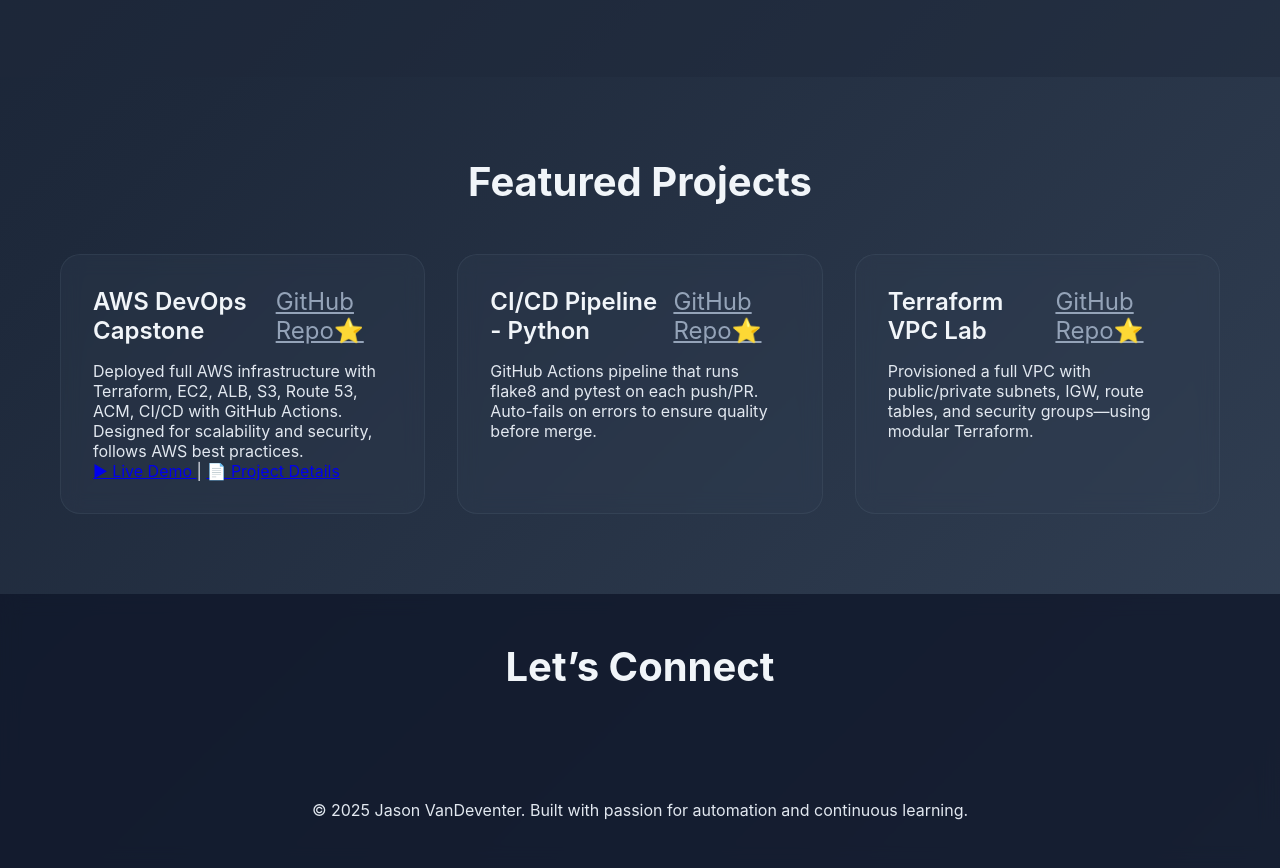
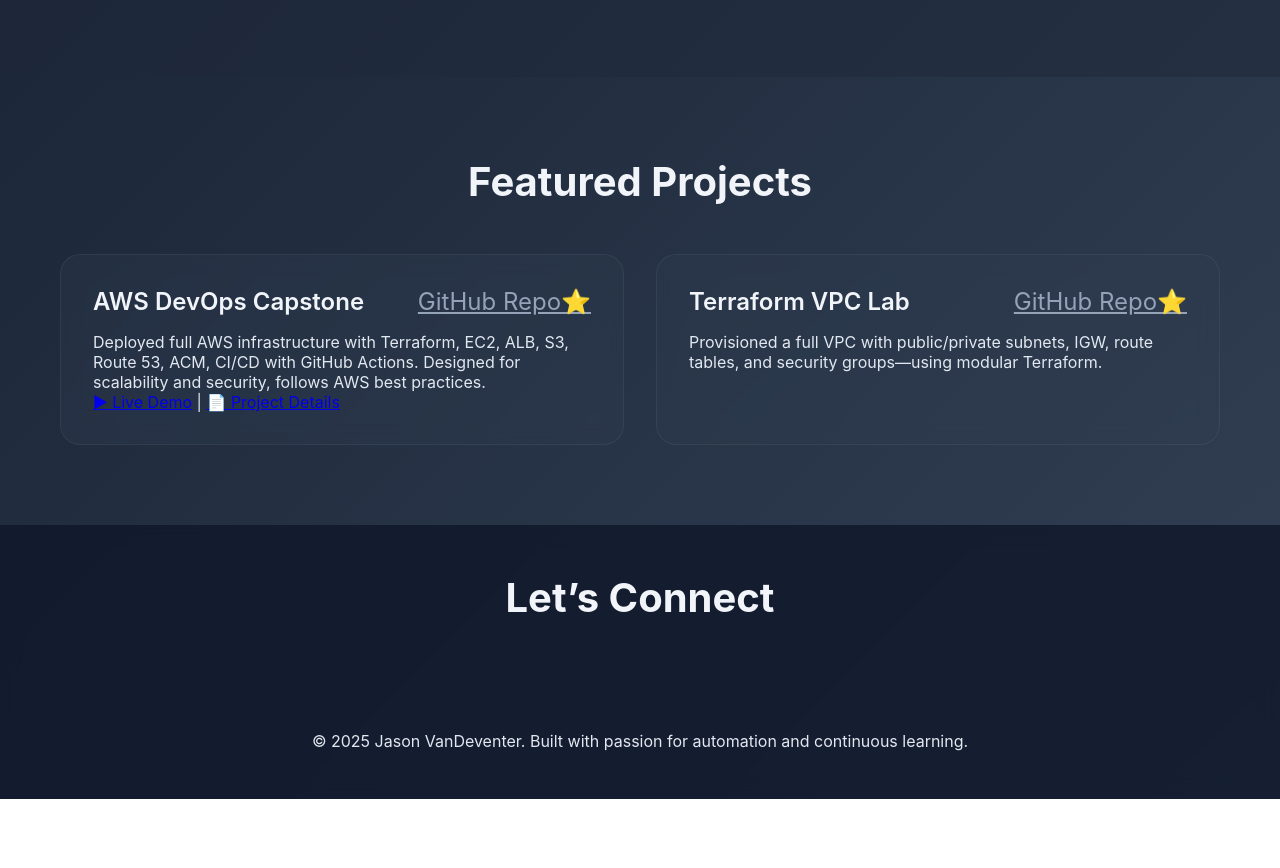
Before and after one commit to jasonvandeventer/jasonvandeventer.github.io, a plain HTML site: page index.html in a window 1280 px wide. Shown: the part 1533-2401 px from the top of the page. After the commit the page ends 2332 px from the top, so only its background shows below. Drawn offline with Linux system fonts and the light colour scheme.

Commit message:
feat: add linting configs, update capstone, and clean up index

```diff
--- a/index.html
+++ b/index.html
@@ -1,222 +1,151 @@
 <!DOCTYPE html>
 <html lang="en">
+
 <head>
-  <meta charset="utf-8"/>
-  <meta content="width=device-width, initial-scale=1.0" name="viewport"/>
-  <title>
-   Jason VanDeventer | DevOps Engineer
-  </title>
-  <link href="styles.css" rel="stylesheet"/>
-  <link href="https://cdnjs.cloudflare.com/ajax/libs/font-awesome/6.5.0/css/all.min.css" rel="stylesheet"/>
-  <meta content="Jason VanDeventer | DevOps Portfolio - Terraform, AWS, CI/CD, and cloud infrastructure." name="description"/>
-  <meta content="DevOps, Terraform, AWS, CI/CD, GitHub Actions, Jason VanDeventer, Portfolio" name="keywords"/>
-  <meta content="Jason VanDeventer" name="author"/>
-  <meta content="Jason VanDeventer | DevOps Portfolio" property="og:title"/>
-  <meta content="Hands-on AWS and DevOps projects built with Terraform, GitHub Actions, and Docker." property="og:description"/>
-  <meta content="https://vanfreckle.com/assets/preview.png" property="og:image"/>
-  <meta content="https://vanfreckle.com" property="og:url"/>
-  <link as="style" href="styles.css" rel="preload"/>
-  <meta content="default-src 'self'; script-src 'self' https://cdnjs.cloudflare.com; style-src 'self' https://cdnjs.cloudflare.com; object-src 'none'; base-uri 'self';" http-equiv="Content-Security-Policy"/>
+     <meta charset="utf-8" />
+     <meta content="width=device-width, initial-scale=1.0" name="viewport" />
+     <title>Jason VanDeventer | DevOps Engineer</title>
+     <link href="styles.css" rel="stylesheet" />
+     <link href="https://cdnjs.cloudflare.com/ajax/libs/font-awesome/6.5.0/css/all.min.css" rel="stylesheet" />
+
+     <!-- SEO & OpenGraph -->
+     <meta name="description"
+          content="Jason VanDeventer | DevOps Portfolio - Terraform, AWS, CI/CD, and cloud infrastructure." />
+     <meta name="keywords" content="DevOps, Terraform, AWS, CI/CD, GitHub Actions, Jason VanDeventer, Portfolio" />
+     <meta name="author" content="Jason VanDeventer" />
+     <meta property="og:title" content="Jason VanDeventer | DevOps Portfolio" />
+     <meta property="og:description"
+          content="Hands-on AWS and DevOps projects built with Terraform, GitHub Actions, and Docker." />
+     <meta property="og:image" content="https://vanfreckle.com/assets/preview.png" />
+     <meta property="og:url" content="https://vanfreckle.com" />
+
+     <!-- Performance & Security -->
+     <link rel="preload" href="styles.css" as="style" />
+     <meta http-equiv="Content-Security-Policy"
+          content="default-src 'self'; script-src 'self' https://cdnjs.cloudflare.com; style-src 'self' https://cdnjs.cloudflare.com; object-src 'none'; base-uri 'self';" />
 </head>
+
 <body>
      <header>
           <div class="container">
                <div class="header-content">
-     <div class="logo">
-      Jason VanDeventer
-     </div>
+                    <div class="logo">Jason VanDeventer</div>
                     <nav>
                          <ul>
-       <li>
-        <a href="#about">
-         About
-        </a>
-       </li>
-       <li>
-        <a href="#skills">
-         Skills
-        </a>
-       </li>
-       <li>
-        <a href="#projects">
-         Projects
-        </a>
-       </li>
-       <li>
-        <a href="#contact">
-         Contact
-        </a>
-       </li>
+                              <li><a href="#about">About</a></li>
+                              <li><a href="#skills">Skills</a></li>
+                              <li><a href="#projects">Projects</a></li>
+                              <li><a href="#contact">Contact</a></li>
                          </ul>
                     </nav>
                </div>
           </div>
      </header>
-  <section class="hero" id="about">
+
+     <section id="about" class="hero">
           <div class="container">
                <div class="hero-content">
-     <h1>
-      DevOps Engineer | Cloud Architect | Automation Enthusiast
-     </h1>
+                    <h1>DevOps Engineer | Cloud Architect | Automation Enthusiast</h1>
                     <p>
-      Driven DevOps Engineer with 15+ years in IT, now designing secure cloud infrastructure, CI/CD pipelines, and
-          containerized deployments. Actively seeking impactful opportunities in DevOps and cloud engineering.
+                         Driven DevOps Engineer with 15+ years in IT, now designing secure cloud infrastructure, CI/CD
+                         pipelines, and
+                         containerized deployments. Actively seeking impactful opportunities in DevOps and cloud
+                         engineering.
                     </p>
-     <a class="cta-button" href="#projects">
-      View My Work
-     </a>
+                    <a href="#projects" class="cta-button">View My Work</a>
                </div>
           </div>
      </section>
-  <section class="skills" id="skills">
+
+     <section id="skills" class="skills">
           <div class="container">
-    <h2 class="section-title animate-on-scroll">
-     Technical Skills
-    </h2>
+               <h2 class="section-title animate-on-scroll">Technical Skills</h2>
                <div class="skills-grid">
                     <div class="skill-card animate-on-scroll">
-      <div class="skill-icon">
-       🐳
-      </div>
-      <h3>
-       Containers
-      </h3>
-      <p>
-       Docker, Nginx
-      </p>
+                         <div class="skill-icon">🐳</div>
+                         <h3>Containers</h3>
+                         <p>Docker, Nginx</p>
                     </div>
                     <div class="skill-card animate-on-scroll">
-      <div class="skill-icon">
-       ☁️
-      </div>
-      <h3>
-       Cloud &amp; IaC
-      </h3>
-      <p>
-       AWS (EC2, ALB, S3, Route 53), Terraform
-      </p>
+                         <div class="skill-icon">☁️</div>
+                         <h3>Cloud & IaC</h3>
+                         <p>AWS (EC2, ALB, S3, Route 53), Terraform</p>
                     </div>
                     <div class="skill-card animate-on-scroll">
-      <div class="skill-icon">
-       🔄
-      </div>
-      <h3>
-       CI/CD
-      </h3>
-      <p>
-       GitHub Actions, Linting, Testing
-      </p>
+                         <div class="skill-icon">🔄</div>
+                         <h3>CI/CD</h3>
+                         <p>GitHub Actions, Linting, Testing</p>
                     </div>
                     <div class="skill-card animate-on-scroll">
-      <div class="skill-icon">
-       🔐
-      </div>
-      <h3>
-       Security
-      </h3>
-      <p>
-       IAM, Security Groups, HTTPS, DevSecOps
-      </p>
+                         <div class="skill-icon">🔐</div>
+                         <h3>Security</h3>
+                         <p>IAM, Security Groups, HTTPS, DevSecOps</p>
                     </div>
                     <div class="skill-card animate-on-scroll">
-      <div class="skill-icon">
-       💻
+                         <div class="skill-icon">💻</div>
+                         <h3>Dev Tools</h3>
+                         <p>Git, GitHub, Shell Scripting</p>
                     </div>
-      <h3>
-       Dev Tools
-      </h3>
+               </div>
+          </div>
+     </section>
+
+     <section id="projects" class="projects">
+          <div class="container">
+               <h2 class="section-title animate-on-scroll">Featured Projects</h2>
+               <div class="projects-grid">
+                    <div class="project-card animate-on-scroll">
+                         <div class="project-header">
+                              <h3 class="project-title">AWS DevOps Capstone</h3>
+                              <a href="https://github.com/jasonvandeventer/terraform_capstone"
+                                   class="github-link">GitHub Repo⭐</a>
+                         </div>
                          <p>
-       Git, GitHub, Shell Scripting
+                              Deployed full AWS infrastructure with Terraform, EC2, ALB, S3, Route 53, ACM, CI/CD with
+                              GitHub Actions.
+                              Designed for scalability and security, follows AWS best practices.
+                         </p>
+                         <div class="project-links">
+                              <a href="https://capstone.vanfreckle.com" target="_blank">▶ Live Demo</a> |
+                              <a href="/projects/capstone.html" target="_blank">📄 Project Details</a>
+                         </div>
+                    </div>
+
+                    <div class="project-card animate-on-scroll">
+                         <div class="project-header">
+                              <h3 class="project-title">Terraform VPC Lab</h3>
+                              <a href="https://github.com/jasonvandeventer/terraform-vpc-lab" class="github-link">GitHub
+                                   Repo⭐</a>
+                         </div>
+                         <p>
+                              Provisioned a full VPC with public/private subnets, IGW, route tables, and security
+                              groups—using modular Terraform.
                          </p>
                     </div>
                </div>
           </div>
      </section>
-  <section class="projects" id="projects">
+
+     <footer id="contact">
           <div class="container">
-    <h2 class="section-title animate-on-scroll">
-     Featured Projects
-    </h2>
-    <div class="projects-grid">
-     <div class="project-card animate-on-scroll">
-      <div class="project-header">
-       <h3 class="project-title">
-        AWS DevOps Capstone
-       </h3>
-       <a class="github-link" href="https://github.com/jasonvandeventer/terraform_capstone">
-        GitHub Repo⭐
+               <h2 class="section-title">Let’s Connect</h2>
+               <div class="social-links">
+                    <a href="mailto:jason@vanfreckle.com" class="social-link" title="Email">
+                         <i class="fas fa-envelope"></i>
+                    </a>
+                    <a href="https://github.com/jasonvandeventer" class="social-link" target="_blank" title="GitHub">
+                         <i class="fab fa-github"></i>
+                    </a>
+                    <a href="https://linkedin.com/in/jasonvandeventer" class="social-link" target="_blank"
+                         title="LinkedIn">
+                         <i class="fab fa-linkedin"></i>
                     </a>
                </div>
-      <p>
-       Deployed full AWS infrastructure with Terraform, EC2, ALB, S3, Route 53, ACM, CI/CD with GitHub Actions.
-            Designed for scalability and security, follows AWS best practices.
-      </p>
-      <div class="project-links">
-       <a href="https://capstone.vanfreckle.com" target="_blank">
-        ▶ Live Demo
-       </a>
-       |
-       <a href="/projects/capstone.html" target="_blank">
-        📄 Project Details
-       </a>
-      </div>
-     </div>
-     <div class="project-card animate-on-scroll">
-      <div class="project-header">
-       <h3 class="project-title">
-        CI/CD Pipeline - Python
-       </h3>
-       <a class="github-link" href="https://github.com/jasonvandeventer/github-actions-ci">
-        GitHub Repo⭐
-       </a>
-      </div>
-      <p>
-       GitHub Actions pipeline that runs flake8 and pytest on each push/PR. Auto-fails on errors to ensure quality
-            before merge.
-      </p>
-     </div>
-     <div class="project-card animate-on-scroll">
-      <div class="project-header">
-       <h3 class="project-title">
-        Terraform VPC Lab
-       </h3>
-       <a class="github-link" href="https://github.com/jasonvandeventer/terraform-vpc-lab">
-        GitHub Repo⭐
-       </a>
-      </div>
-      <p>
-       Provisioned a full VPC with public/private subnets, IGW, route tables, and security groups—using modular
-            Terraform.
-      </p>
-     </div>
-    </div>
-   </div>
-  </section>
-  <footer id="contact">
-   <div class="container">
-    <h2 class="section-title">
-     Let’s Connect
-    </h2>
-    <div class="social-links">
-     <a class="social-link" href="mailto:jason@vanfreckle.com" title="Email">
-      <i class="fas fa-envelope">
-      </i>
-     </a>
-     <a class="social-link" href="https://github.com/jasonvandeventer" target="_blank" title="GitHub">
-      <i class="fab fa-github">
-      </i>
-     </a>
-     <a class="social-link" href="https://linkedin.com/in/jasonvandeventer" target="_blank" title="LinkedIn">
-      <i class="fab fa-linkedin">
-      </i>
-     </a>
-    </div>
-    <p>
-     © 2025 Jason VanDeventer. Built with passion for automation and continuous learning.
-    </p>
+               <p>&copy; 2025 Jason VanDeventer. Built with passion for automation and continuous learning.</p>
           </div>
      </footer>
-  <script src="app.js">
-  </script>
+
+     <script src="app.js"></script>
 </body>
+
 </html>
--- a/styles.css
+++ b/styles.css
@@ -248,7 +248,6 @@ nav a:hover::after {
 
 .project-detail {
     padding-top: 6rem;
-    /* ← increased from 3rem to 6rem */
     background-color: #1a1a2e;
     border-radius: 16px;
     padding: 2rem;
@@ -559,6 +558,7 @@ footer {
     transform: translateY(0);
 }
 
+/* Header override for sticky */
 header {
     position: sticky;
     top: 0;
```
Also changed, not shown: projects/capstone.html (+2 -18 lines), .eslintrc.json (added), .github/workflows/lint.yml (added), README.md, 1 other file. Lines whose indentation alone changed are shown as unchanged.
